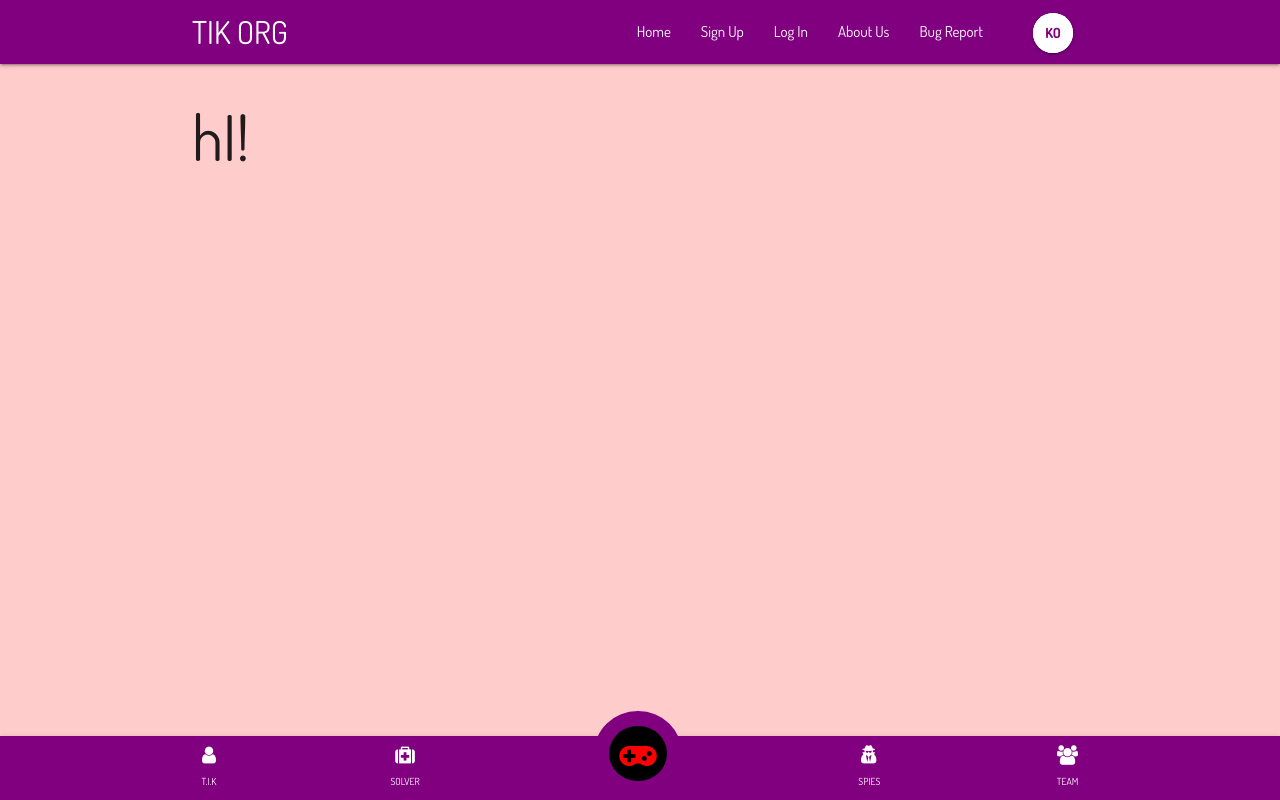
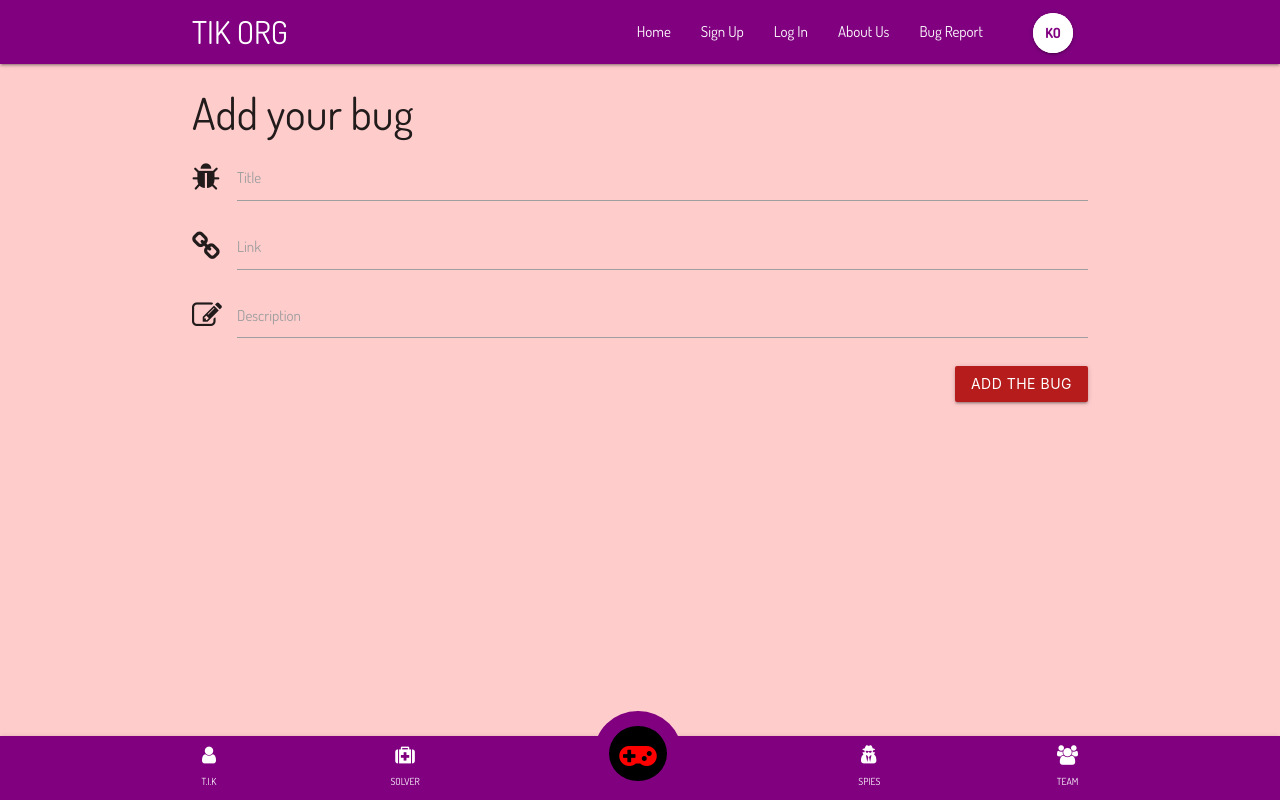
Before and after one commit to SilvenLEAF/TIK-Official, a React (Create React App) app in the folder client/: page /addBug in a window 1280 px wide. Built offline with nearby package versions, Linux system fonts and the light colour scheme; no server answers.

Commit message:
created add bug code form

```diff
--- a/client/src/components/solver/AddBugCodeForm.js
+++ b/client/src/components/solver/AddBugCodeForm.js
@@ -12,7 +12,33 @@ function Solver() {
 
   return (
     <div id="addBugCodesPage" className="container">
-      <h1>hI!</h1>
+      <h3>Add your bug</h3>
+
+      <form>
+        <div className="input-field">
+          <i className="prefix fa fa-bug"></i>
+          <input type="text"/>
+          <label htmlFor="title">Title</label>
+        </div>
+
+        <div className="input-field">
+          <i className="prefix fa fa-link"></i>
+          <input type="text"/>
+          <label htmlFor="link">Link</label>
+        </div>
+
+        <div className="input-field">
+          <i className="prefix fa fa-edit"></i>
+          <textarea className="materialize-textarea" />
+          <label htmlFor="title">Description</label>
+        </div>
+
+        <div className="input-field right-align">
+          <button type="submit" className="btn red darken-4" >Add the Bug</button>
+        </div>
+
+
+      </form>
 
     </div>
   )
```
